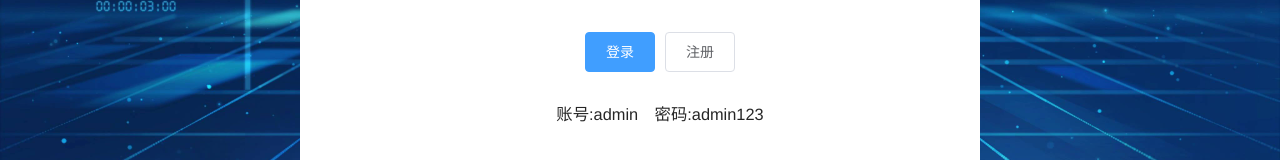
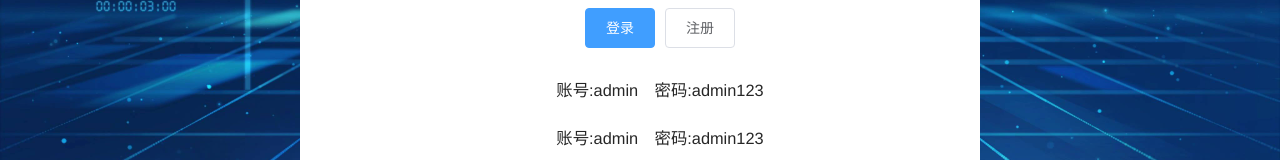
Before and after one commit to 2415397748/manage, a Vue app: page /logIn in a window 1280 px wide. Shown: the part 437-597 px from the top of the page. Built offline with nearby package versions, Linux system fonts and the light colour scheme; what vxe-table would draw is missing.

Commit message:
账号密码

```diff
--- a/src/views/logIn.vue
+++ b/src/views/logIn.vue
@@ -76,6 +76,7 @@
 				>
 			</el-form-item>
 			<el-form-item>
+				<h3>账号:admin&ensp;&ensp;密码:admin123</h3>
 				<h3>账号:admin&ensp;&ensp;密码:admin123</h3>
 			</el-form-item>
 		</el-form>
```
Also changed, not shown: 1 other file (tests, documents, lock files or other folders).
